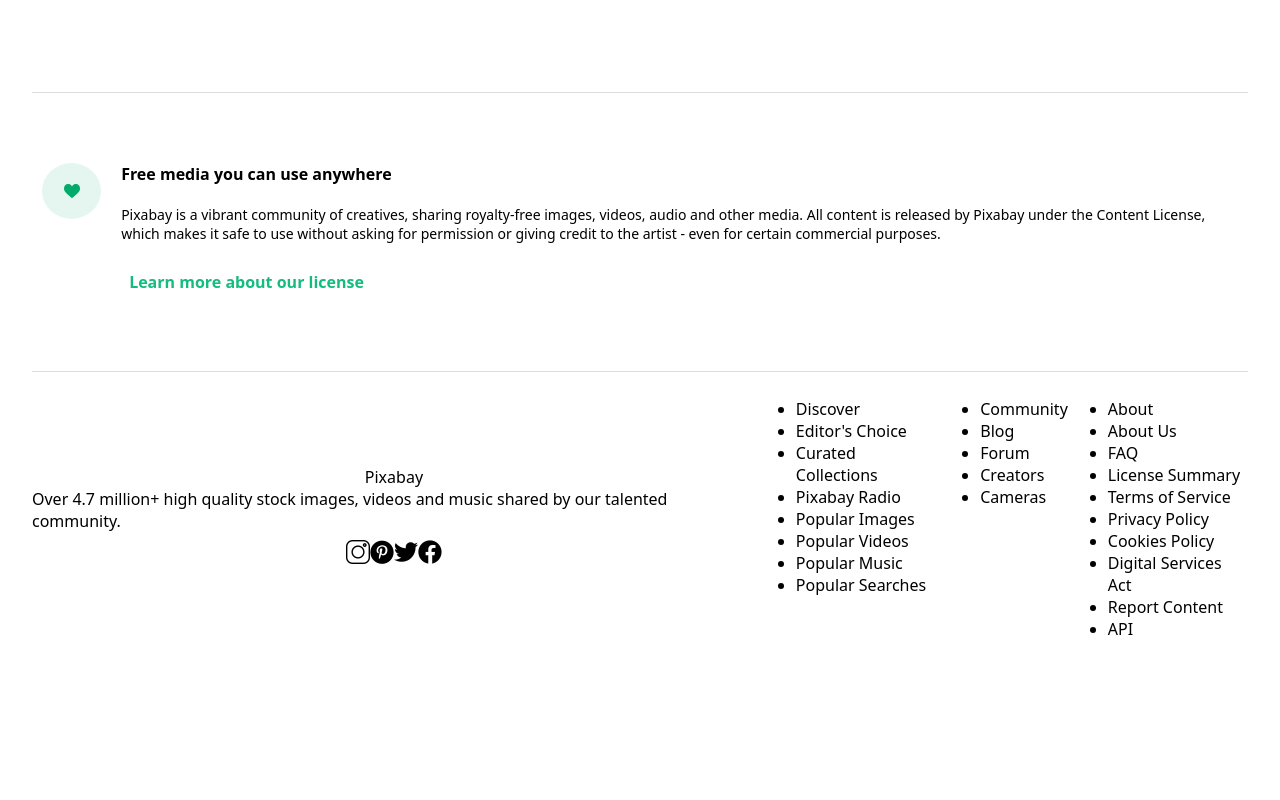
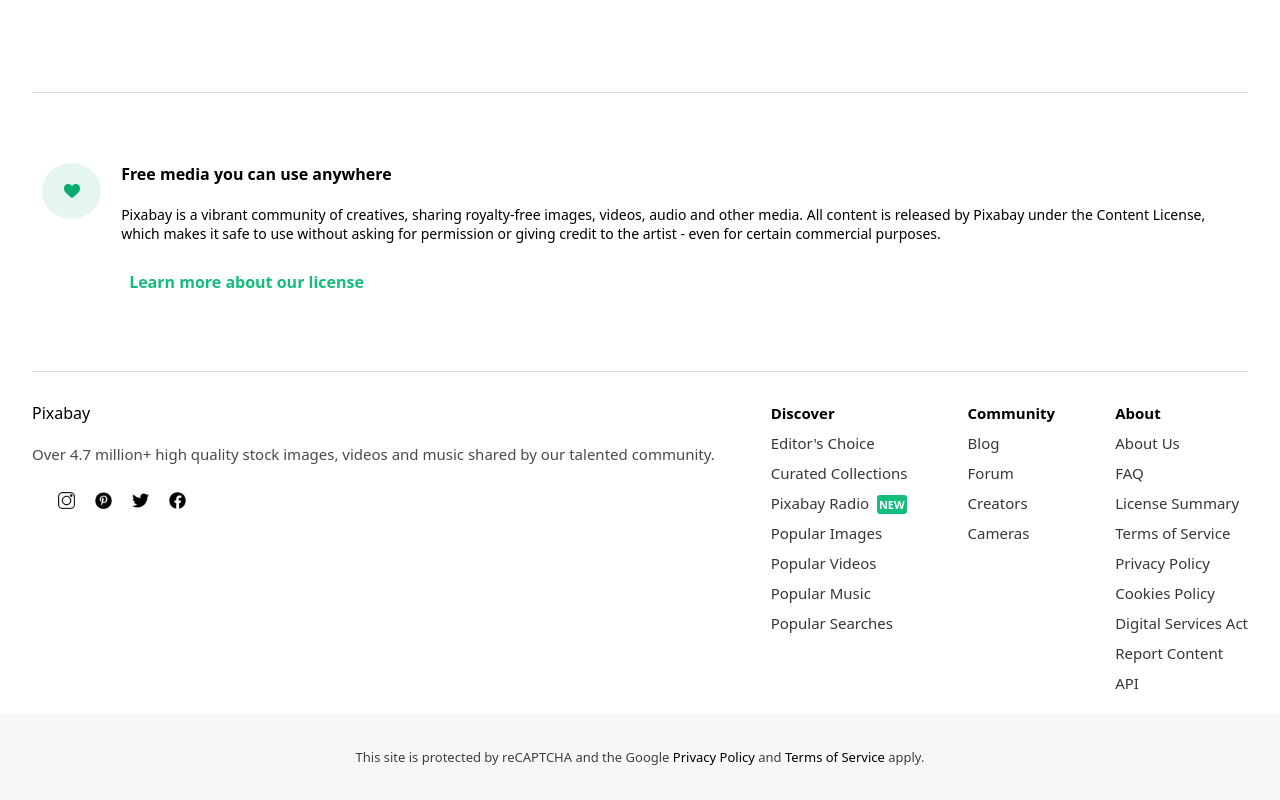
Before and after one commit to Provebs12/pixabay-clone, a plain HTML site: page index.html in a window 1280 px wide. Shown: the part 2678-3478 px from the top of the page. Before the commit the page ends 3334 px from the top, so only its background shows below. Drawn offline with Linux system fonts and the light colour scheme; a web font is replaced by a local one.

Commit message:
added the footer section of the page's html and css

```diff
--- a/index.html
+++ b/index.html
@@ -600,6 +600,10 @@
 
         </div>
     </footer>
+  </div>
+
+  <div id="footer-bottom" class="j_cont">
+    <span>This site is protected by reCAPTCHA and the Google <span class="black-text">Privacy Policy</span> and <span class="black-text">Terms of Service</span> apply.</span>
 </div>
 
 
--- a/style.css
+++ b/style.css
@@ -239,7 +239,7 @@ body {
   gap: 15px;
   border-left: 1px solid rgba(0, 0, 0, 0.116);
 }
-/* grid section */
+
 
 .grid {
   display: grid;
@@ -289,7 +289,7 @@ body {
 .tall3 {
   grid-row: span 4;
 }
-/* Images styles */
+
 
 .overlay2 {
   position: relative;
@@ -405,7 +405,7 @@ body {
   align-self: center;
   display: none;
 }
-/* images background */
+
 
 .im1 {
   background-image: url('../images/image1.jpg');
@@ -549,7 +549,7 @@ body {
       display: flex;
   }
 }
-/* Bottom section */
+
 
 .discover-more {
   height: 120px;
@@ -610,3 +610,77 @@ body {
   font-weight: 400;
   font-size: 14px;
 }
+
+.footer {
+  justify-content: space-between;
+}
+
+.footer-links {
+  gap: 20px;
+  flex-wrap: wrap;
+}
+
+.footer-links ul li {
+  list-style: none;
+  line-height: 2;
+  font-weight: 400;
+  color: rgba(0, 0, 0, 0.79);
+  font-size: 15px;
+}
+
+.footer-links ul li:hover {
+  text-decoration: underline;
+  cursor: pointer;
+}
+
+.footer-links ul :nth-child(1):hover {
+  cursor: auto;
+  text-decoration: none;
+}
+
+.footer-links ul :nth-child(1) {
+  font-weight: 600;
+  color: black;
+}
+
+#new::after {
+  content: 'NEW';
+  background-color: #14BC7D;
+  color: white;
+  font-weight: 600;
+  font-size: 11px;
+  border-radius: 3px;
+  padding: 2px;
+}
+
+.footer-info {
+  align-items: start;
+  justify-content: start;
+  gap: 20px;
+  padding-top: 20px;
+}
+
+.footer-info :nth-child(2) {
+  font-weight: 400;
+  font-size: 15px;
+  color: rgba(0, 0, 0, 0.712);
+}
+
+.footer-logos {
+  gap: 20px;
+}
+
+.footer-logos>img {
+  width: 11%;
+}
+
+#footer-bottom {
+  background-color: #f7f7f7;
+  height: 70px;
+  color: rgba(0, 0, 0, 0.748);
+  font-size: 13px;
+}
+
+.black-text {
+  color: black;
+}
```
